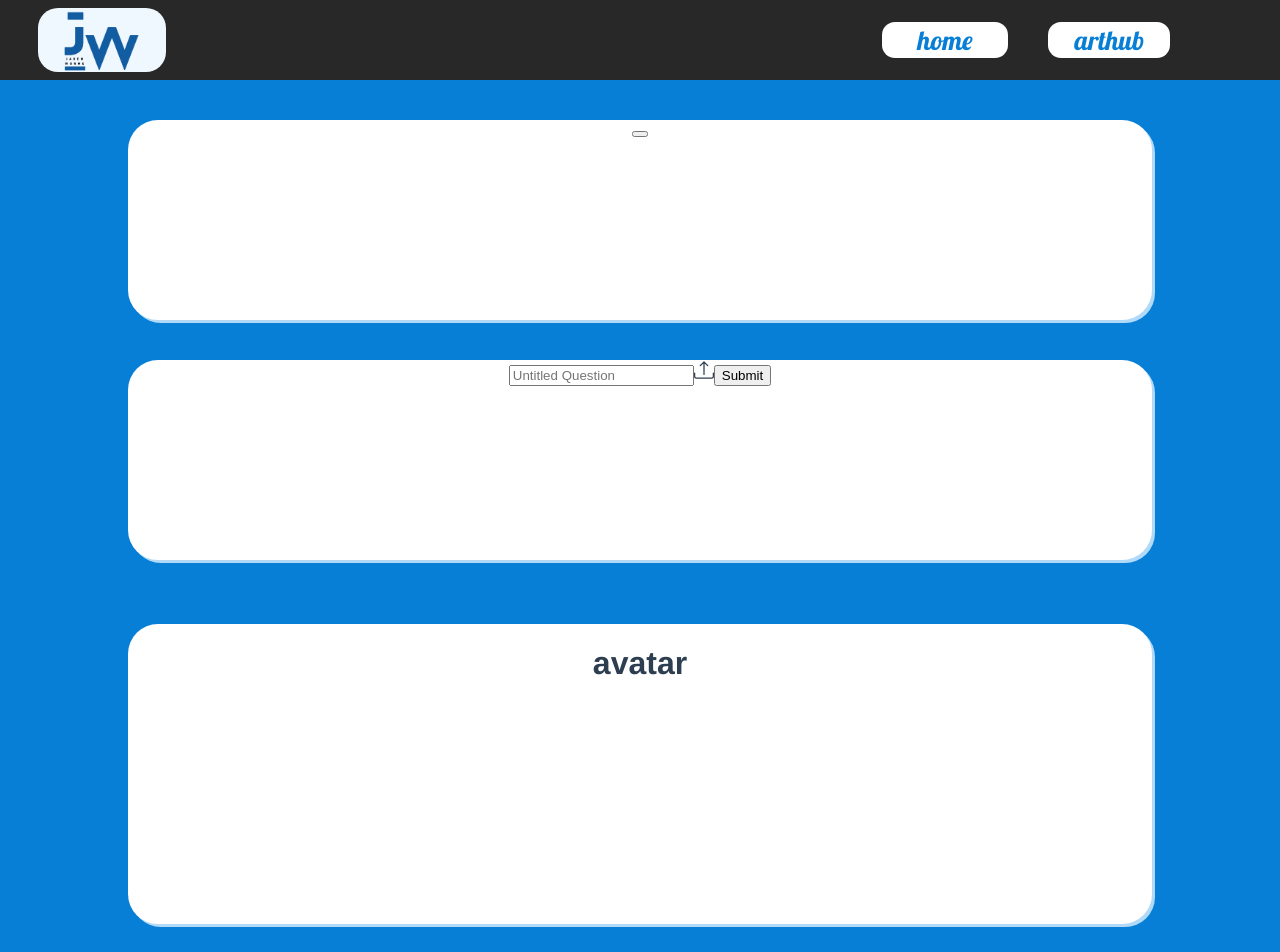
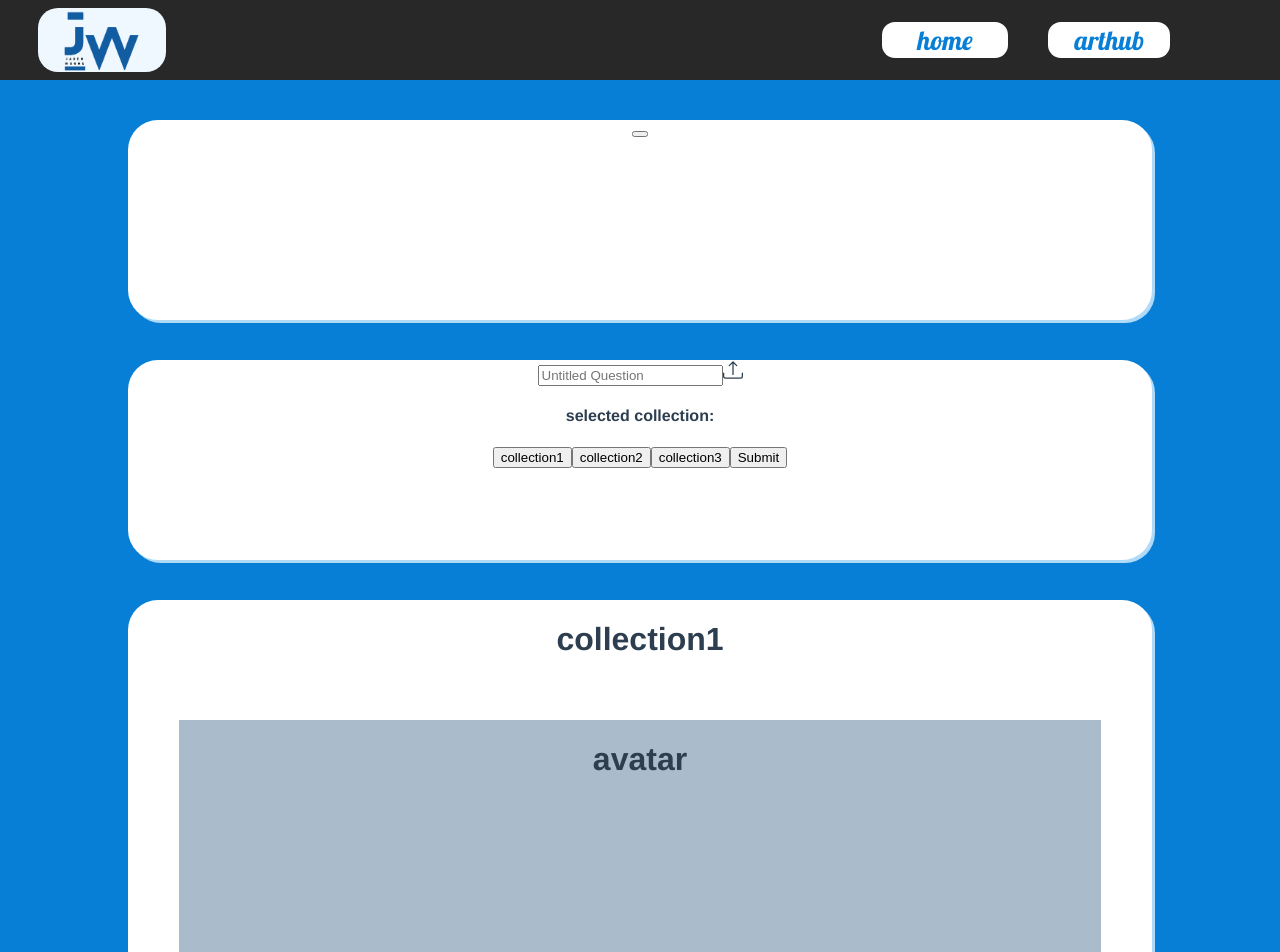
Before and after one commit to jarenworme/art-hub, a Vue app in the folder artWebsite/: page /#/ in a window 1280 px wide. Shown: the top 952 px of the page. Built offline with nearby package versions, Linux system fonts and the light colour scheme.

Commit message:
split into collections

```diff
--- a/artWebsite/src/components/pieceCollections.vue
+++ b/artWebsite/src/components/pieceCollections.vue
@@ -13,12 +13,17 @@
 					<path d="M7.646 1.146a.5.5 0 0 1 .708 0l3 3a.5.5 0 0 1-.708.708L8.5 2.707V11.5a.5.5 0 0 1-1 0V2.707L5.354 4.854a.5.5 0 1 1-.708-.708l3-3z"/>
 				</svg>
 			</label>
+      <h4>selected collection: {{ currCollection }}</h4>
+      <button v-for="item in colObj" v-on:click="selectCollection(item.name)">{{ item.name }}</button>
       <button v-on:click="addPiece()">Submit</button>
     </div>
-    <div v-for="item in colObj" class="collections">
-      <h1>{{ item.title }}</h1>
-      <div class="img-container">
-        <img :src="item.imgSrc">
+    <div v-for="item in colObj" class="collection">
+      <h1>{{item.name }}</h1>
+      <div v-for="piece in item.content" class="piece">
+        <h1>{{piece.title }}</h1>
+        <div class="img-container">
+          <img :src="piece.imgSrc">
+        </div>
       </div>
     </div>
   </div>
@@ -31,7 +36,12 @@ export default{
   data () {
     return {
       currObj: {title: "", imgSrc: ""},
-      colObj: [{title: "avatar", imgSrc: ""}, {title: "mannfield", imgSrc: "@/assets/Mannfield.jpg"}, {title: "golf", imgSrc: "@/assets/IMG-0427.jpg"}],
+      currCollection: "",
+      colObj: [
+        {name: "collection1", content:[{title: "avatar", imgSrc: ""}, {title: "mannfield", imgSrc: "@/assets/Mannfield.jpg"}, {title: "golf", imgSrc: "@/assets/IMG-0427.jpg"}]},
+        {name: "collection2", content:[{title: "col2item", imgSrc: ""}]},
+        {name: "collection3", content:[]}
+      ],
       index: 3
     };
   },
@@ -43,9 +53,18 @@ export default{
 		},
     addPiece() {
       console.log(this.colObj)
-      this.colObj.push(this.currObj)
-      this.currObj = {title: "", imgSrc: ""}
-      this.index++
+      for(let i = 0; i<this.colObj.length; i++){
+        if(this.colObj[i].name == this.currCollection){
+          this.colObj[i].content.push(this.currObj)
+          this.currObj = {title: "", imgSrc: ""}
+          this.index++
+          this.currCollection = ""
+        }
+      }
+
+    },
+    selectCollection(colName) {
+      this.currCollection = colName
     },
   }
 }
@@ -62,7 +81,7 @@ export default{
   background-color: #087FD6;
 }
 
-.categories, .collections, .upload {
+.categories, .upload, .collection {
   width: 80%;
   box-shadow: 3px 3px #b1daf8;
   border-radius: 30px;
@@ -78,9 +97,22 @@ export default{
   margin-top: 5vh;
 }
 
-.collections {
-  margin-top: 5%;
+.collection {
+  display: flex;
+  flex-direction: column;
+  align-items: center;
+  margin-top: 5vh;
+}
+
+.collection:last-of-type{
+  margin-bottom: 5vh;
+}
+
+.piece {
+  margin-top: 5vh;
   height: 300px;
+  background-color: #abc;
+  width: 90%;
 }
 
 .img-container{
```
